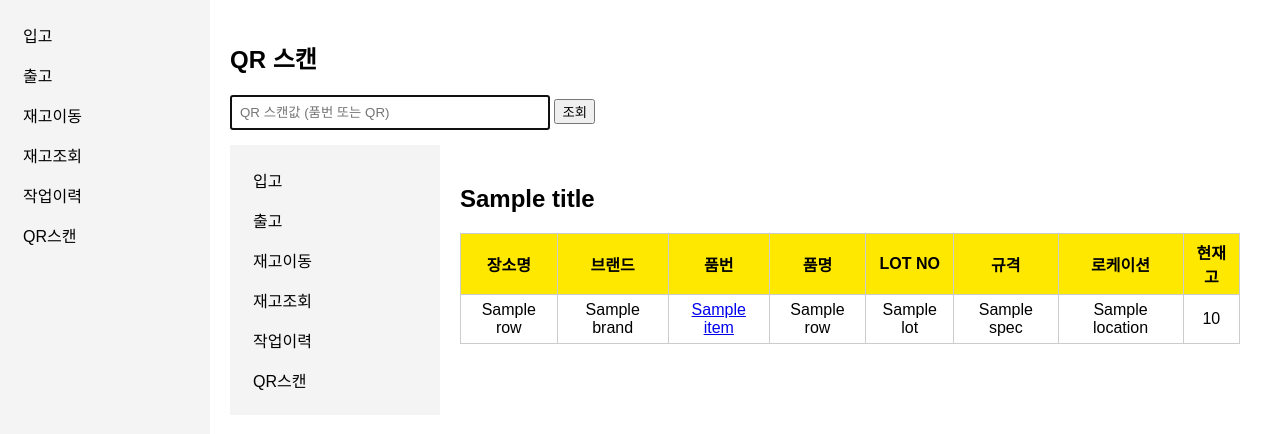
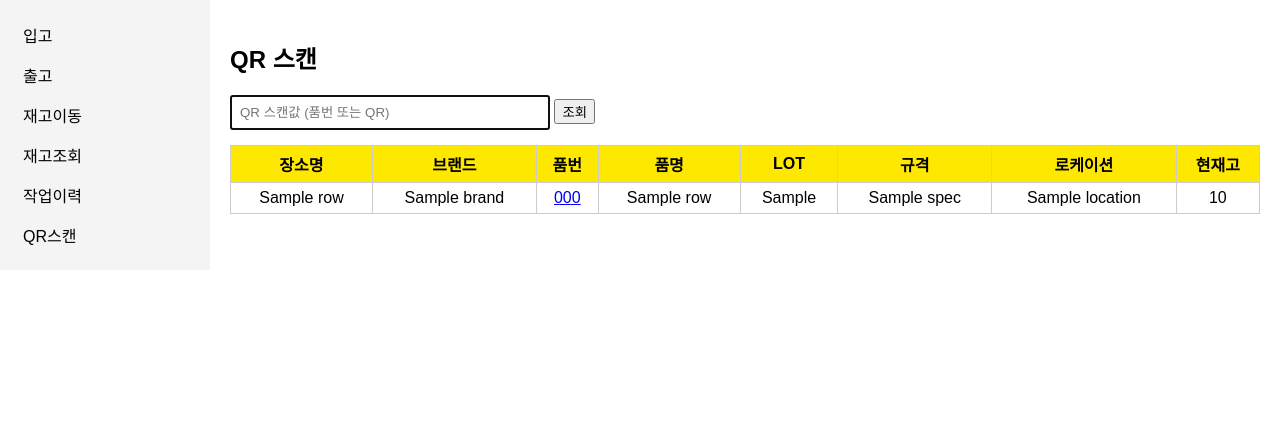
Before and after one commit to dlahtp44-prog/pars-wms-api, a FastAPI app: template app/templates/qr.html in a window 1280 px wide. Shown: the top 434 px of the page. Run offline with FastAPI, Linux system fonts and the light colour scheme; the template is opened without the code that fills it: most values are stand-ins (such as "Sample title", 1, 10 or a date in 2020).

Commit message:
Update inventory.html

```diff
--- a/app/templates/inventory.html
+++ b/app/templates/inventory.html
@@ -1,23 +1,21 @@
-{% extends "base.html" %}
-{% block content %}
-<h2>{{ title }}</h2>
-
+{% if rows %}
 <table>
 <tr>
-  <th>장소명</th><th>브랜드</th><th>품번</th><th>품명</th>
-  <th>LOT NO</th><th>규격</th><th>로케이션</th><th>현재고</th>
+  <th>장소명</th><th>브랜드</th><th>품번</th>
+  <th>품명</th><th>LOT</th><th>규격</th>
+  <th>로케이션</th><th>현재고</th>
 </tr>
 {% for r in rows %}
 <tr>
   <td>{{ r.location_name }}</td>
   <td>{{ r.brand }}</td>
-  <td><a href="/item/{{ r.item }}">{{ r.item }}</a></td>
-  <td>{{ r.name }}</td>
-  <td>{{ r.lot }}</td>
+  <td><a href="/item/{{ r.item_code }}">{{ r.item_code }}</a></td>
+  <td>{{ r.item_name }}</td>
+  <td>{{ r.lot_no }}</td>
   <td>{{ r.spec }}</td>
   <td>{{ r.location }}</td>
   <td>{{ r.qty }}</td>
 </tr>
 {% endfor %}
 </table>
-{% endblock %}
+{% endif %}
```
